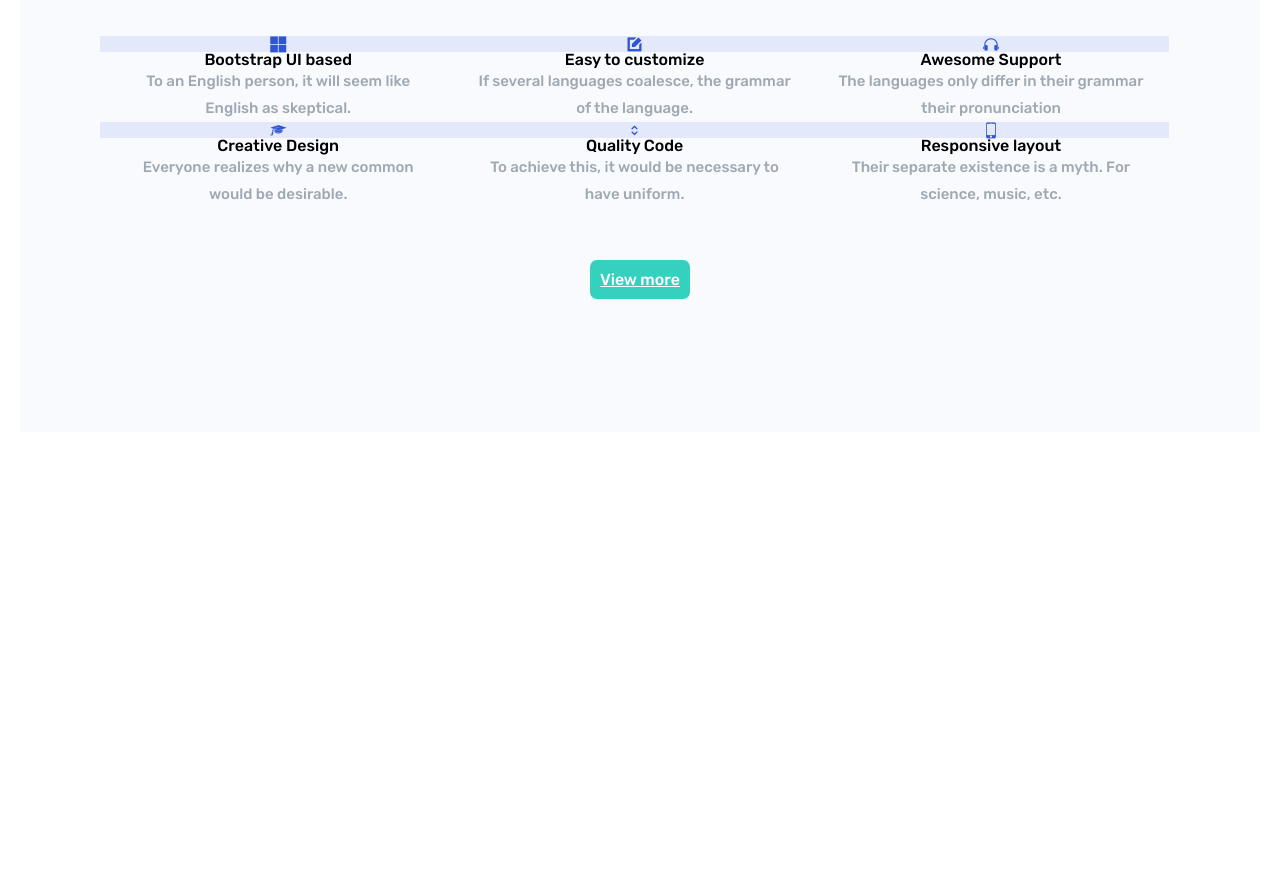
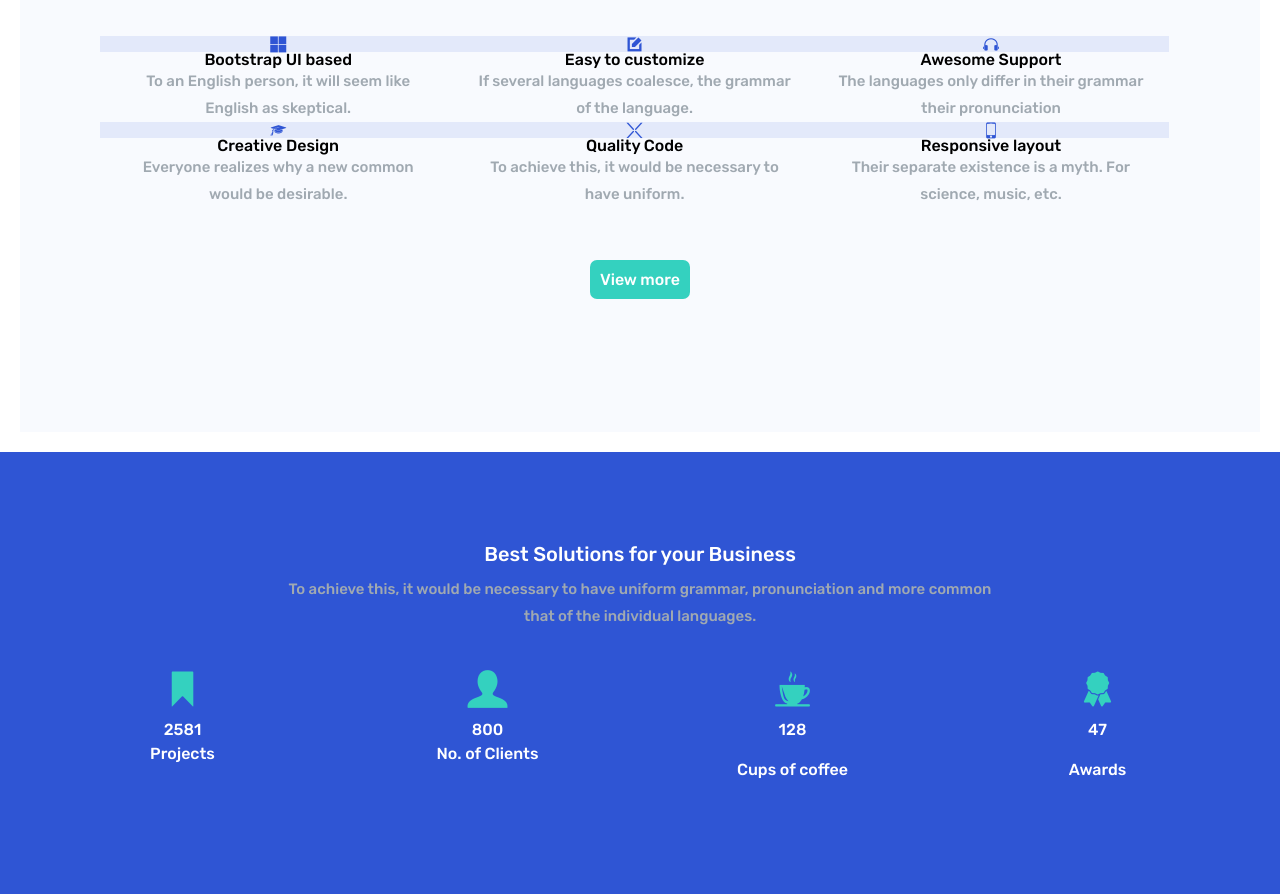
Before and after one commit to monisharajesh/RMR-ZA, a plain HTML site: page index.html in a window 1280 px wide. Shown: the part 1060-1954 px from the top of the page. Before the commit the page ends 1492 px from the top, so only its background shows below. Drawn offline with Linux system fonts and the light colour scheme.

Commit message:
committed

```diff
--- a/css/style.css
+++ b/css/style.css
@@ -180,7 +180,7 @@ font-size: 25px;
     color: #a0a9b1;
     text-align: center;
     box-sizing: border-box;
-    font-family: Rubik,sans-serif;
+    font-family: 'Rubik',sans-serif;
 }
 #service .main-ser .wrap{
     display: flex;
@@ -245,4 +245,63 @@ font-size: 25px;
     background: #34d1bf;
     border-color: #34d1bf;
     line-height: 9;
+    text-decoration: none;
 }
+#statistics{
+    background-color: #2f55d4;
+    position: relative;
+    padding-top: 80px;
+    padding-bottom: 80px;
+    text-align: center;
+}
+#statistics .stat .stat-container{
+    text-align: center;
+    background-color: #2f55d4;
+}
+#statistics .stat .stat-container h4{
+    color: #fff;
+    font-weight: 500;
+    line-height: 1.2;
+    font-size: 20px;
+    padding: 10px;
+
+}
+#statistics .stat .stat-container p{
+    color: #a0a9b1;
+    line-height: 1.8;
+    font-size: 15px;
+}
+#statistics .stat .detail{
+    background-color: #2f55d4;
+
+
+
+}
+#statistics .stat .detail .detail-container{
+    display: flex;
+    justify-content: space-around;
+padding: 30px;
+}
+#statistics .stat .detail .detail-container .s-item{
+    flex-basis: 25%;
+}
+#statistics .stat .detail .detail-container .s-item h2{
+color: #fff;
+text-align: center;
+line-height: 1.2;
+font: 15px;
+}
+#statistics .stat .detail .detail-container .s-item p{
+    color: #fff;
+    text-align: center;
+    font: 16px;
+    line-height: 1.8;
+}
+#statistics .stat .detail .detail-container .s-item .icon{
+    color: #34d1bf;
+    fill: rgba(52,209,191,.2);
+    text-align: center;
+    line-height: 1.5;
+    font-weight: 400;
+    font-size: 40px;
+}
--- a/index.html
+++ b/index.html
@@ -1,5 +1,6 @@
 <!DOCTYPE html>
 <html lang="en">
+
 <head>
     <meta charset="UTF-8">
     <meta name="viewport" content="width=device-width, initial-scale=1.0">
@@ -10,6 +11,7 @@
     <link rel="preconnect" href="https://fonts.gstatic.com">
     <link rel="stylesheet" type="text/css" href="./icofont.min.css">
 </head>
+
 <body>
     <!---Banner section------>
     <div id="banner">
@@ -102,7 +104,7 @@
                 </div>
                 <div class="item">
                     <div class="icon">
-        <i class="icofont-rounded-expand"></i>
+                        <i class="icofont-brand-nexus"></i>
                     </div>
                     <h5>Quality Code</h5>
                     <p>To achieve this, it would be necessary to<br>
@@ -124,5 +126,49 @@
         </div>
     </div>
 
+    <!------Statistics----->
+    <div id="statistics">
+        <div class="stat">
+            <div class="stat-container">
+                <h4>Best Solutions for your Business</h4>
+                <p>To achieve this, it would be necessary to have uniform grammar, pronunciation and more common<br>
+                    that of the individual languages.</p>
+            </div>
+            <div class="detail">
+                <div class="detail-container">
+                    <div class="s-item">
+                        <div class="icon">
+                            <i class="icofont-book-mark"></i>
+                        </div>
+                        <h2>2581</h2>
+                        <p>Projects</p>
+                    </div>
+                    <div class="s-item">
+                        <div class="icon">
+                            <i class="icofont-user-alt-3"></i>
+                        </div>
+                        <h2>800</h2>
+                        <p>No. of Clients</p>
+                    </div>
+                    <div class="s-item">
+                        <div class="icon">
+                            <i class="icofont-tea"></i>
+                        </div>
+                        <h2>128</h2><br>
+                        <p>Cups of coffee</p>
+                    </div>
+                    <div class="s-item">
+                        <div class="icon">
+                            <i class="icofont-badge"></i>
+                        </div>
+                        <h2>47</h2><br>
+                        <p>Awards</p>
+                    </div>
+                </div>
+            </div>
+        </div>
+    </div>
+
 </body>
+
 </html>
```
Also changed, not shown: 1 other file. Lines whose indentation alone changed are shown as unchanged.
